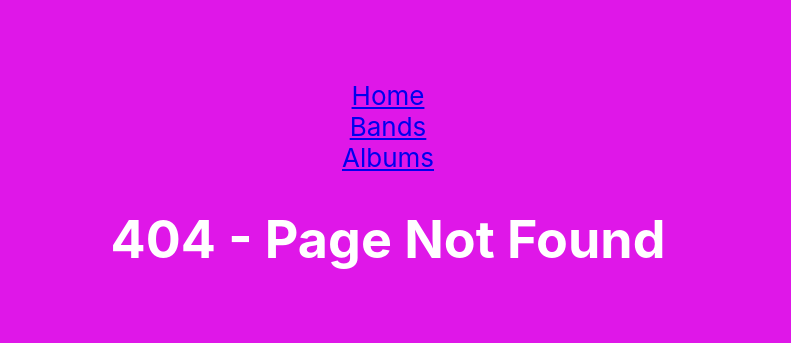
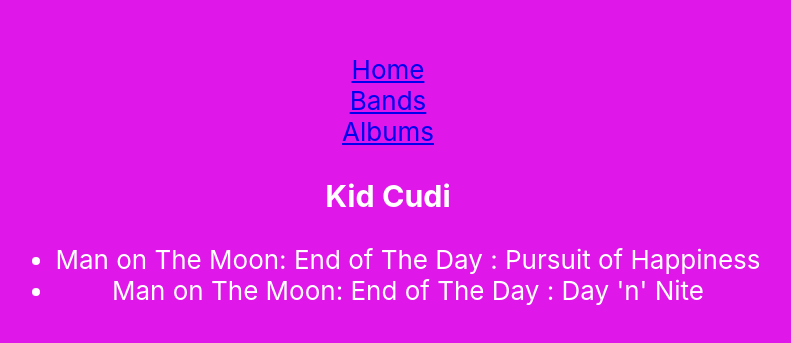
Before and after one commit to A-DiRusso/music-browser-app, a React (Create React App) app: page /kidcudi in a window 1280 px wide. Before the commit this address had no page. Shown: the part 207-550 px from the top of the page, without its empty margins (252-1043 px from the left). Built offline with nearby package versions, Linux system fonts and the light colour scheme.

Commit message:
fixes links for now :)

```diff
--- a/src/App.js
+++ b/src/App.js
@@ -9,11 +9,11 @@
   Switch
 } from 'react-router-dom';
 import PageNotFound from './PageNotFound';
-import Culture from './albums/Culture';
-import ManOn from './albums/ManOn';
-import ATLiens from './albums/ATLiens';
-import MasterOf from './albums/MasterOf';
 import Radiohead from './Radiohead';
+import Migos from './Migos';
+import Santigold from './Santigold';
+import KidCudi from './KidCudi';
+import OutKast from './OutKast';
 
 
 function App() {
@@ -30,10 +30,10 @@
       <Route path="/bands" component={Bands} />
       <Route path="/albums" component={Albums} />
       <Route path="/radiohead" component={Radiohead} />
-      <Route path="/culture" component={Culture} />
-      <Route path="/masterof" component={MasterOf} />
-      <Route path="/manon" component={ManOn} />
-      <Route path="/atliens" component={ATLiens} />
+      <Route path="/migos" component={Migos} />
+      <Route path="/santigold" component={Santigold} />
+      <Route path="/kidcudi" component={KidCudi} />
+      <Route path="/outkast" component={OutKast} />
       <Route component={PageNotFound} />
      </Switch>
 
--- a/src/Bands.js
+++ b/src/Bands.js
@@ -21,15 +21,14 @@
                <br />
                <Link to="/radiohead">Radiohead</Link>
                <br />
-               <Link to="/masterof">Santigold</Link>
+               <Link to="/migos">Migos</Link>
                <br />
-               <Link to="/culture">Migos</Link>
+               <Link to="/santigold">Santigold</Link>
                <br />
-               <Link to="/manon">Kid Cudi</Link>
+               <Link to="/kidcudi">Kid Cudi</Link>
                <br />
-               <Link to="/atliens">OutKast</Link>
-               <br />
-               <Link to="/">Home</Link>
+               <Link to="/outkast">OutKast</Link>
+
 
 
 
--- /dev/null
+++ b/src/KidCudi.js
@@ -0,0 +1,24 @@
+import React, { Component } from 'react'
+
+export default class KidCudi extends Component {
+    constructor(props) {
+        super(props);
+        this.state = {
+            albums: {
+                name: "Man on The Moon: End of The Day",
+                songs: ['Pursuit of Happiness', 'Day \'n\' Nite'],
+            }
+
+        }
+    }
+    render() {
+      return (
+          <div>
+              <h3>Kid Cudi</h3>
+              <ul>
+                  {this.state.albums.songs.map((song, i) => (<li key={i}>{this.state.albums.name} : {song}</li>))}
+              </ul>
+          </div>
+      )
+    }
+}
--- /dev/null
+++ b/src/Migos.js
@@ -0,0 +1,27 @@
+import React from 'react'
+
+class Migos extends React.Component {
+  constructor(props) {
+    super(props);
+    this.state = {
+        albums: {
+            name: 'Culture',
+            songs: ['Bad and Boojee', 'Deadz'],
+        }
+
+    }
+  }
+  render () {
+      return (
+        <div>
+          <h3>Migos</h3>
+          <ul>
+              {this.state.albums.songs.map((song, i) => (<li key={i}>{this.state.albums.name} : {song}</li>))}
+          </ul>
+        </div>
+      )
+
+  }
+}
+
+export default Migos;
--- /dev/null
+++ b/src/OutKast.js
@@ -0,0 +1,25 @@
+import React, { Component } from 'react'
+
+export default class OutKast extends Component {
+    constructor(props) {
+        super(props);
+        this.state = {
+            albums: {
+                name: "ATLiens",
+                songs: ['Elevators', 'Decatur Psalm'],
+            }
+
+        }
+    }
+    render() {
+     return (
+          <div>
+                <h3>OutKast</h3>
+                <ul>
+                {this.state.albums.songs.map((song, i) => (<li key={i}>{this.state.albums.name} : {song}</li>))}
+            </ul>
+        </div>
+
+      )
+     }
+}
--- a/src/Radiohead.js
+++ b/src/Radiohead.js
@@ -4,9 +4,9 @@
     constructor(props) {
         super(props);
         this.state = {
-            album: {
+            albums: {
                 name: 'Kid A',
-                songs: ['How to Disappear Completely', 'Motion Picture Soundtrack']
+                songs: ['How to Disappear Completely', 'Motion Picture Soundtrack'],
 
             }
         }
@@ -17,7 +17,7 @@
             <h3>Radiohead</h3>
             <ul>
 
-                    {this.state.album.songs.map((song, i ) => (<li key={i}>{this.state.album.name} : {song}</li>))}
+                    {this.state.albums.songs.map((song, i ) => (<li key={i}>{this.state.albums.name} : {song}</li>))}
 
             </ul>
         </div>
--- /dev/null
+++ b/src/Santigold.js
@@ -0,0 +1,24 @@
+import React, { Component } from 'react'
+
+export default class Santigold extends Component {
+    constructor(props) {
+        super(props);
+        this.state = {
+            albums: {
+                name: "Master of My Make Believe",
+                songs: ['Disparate Youth', 'Go'],
+            }
+
+        }
+    }
+    render() {
+      return (
+          <div>
+                <h3>Santigold</h3>
+                <ul>
+                    {this.state.albums.songs.map((song, i) => (<li key={i}>{this.state.albums.name} : {song}</li>))}
+                </ul>
+          </div>
+      )
+    }
+}
--- a/src/albums/ATLiens.js
+++ /dev/null
@@ -1,18 +0,0 @@
-import React, { Component } from 'react'
-
-export default class ATLiens extends Component {
-  constructor(props) {
-      super(props);
-      this.state = {
-        songs: ['Elevators', 'Decatur Psalm'],
-
-      }
-  }
-  render() {
-    return (
-      <ul>
-          {this.state.songs.map((song, i) => (<li key={i}>{song}</li>))}
-      </ul>
-    )
-  }
-}
--- a/src/albums/Culture.js
+++ /dev/null
@@ -1,18 +0,0 @@
-import React, { Component } from 'react'
-
-export default class Culture extends Component {
-  constructor(props) {
-      super(props);
-      this.state = {
-        songs: ['Bad and Boojee', 'Deadz'],
-
-      }
-  }
-  render() {
-    return (
-      <ul>
-          {this.state.songs.map((song, i) => (<li key={i}>{song}</li>))}
-      </ul>
-    )
-  }
-}
--- a/src/albums/ManOn.js
+++ /dev/null
@@ -1,18 +0,0 @@
-import React, { Component } from 'react'
-
-export default class ManOn extends Component {
-  constructor(props) {
-      super(props);
-      this.state = {
-        songs: ['Pursuit of Happiness', 'Day \'n\' Nite'],
-
-      }
-  }
-  render() {
-    return (
-      <ul>
-          {this.state.songs.map((song, i) => (<li key={i}>{song}</li>))}
-      </ul>
-    )
-  }
-}
--- a/src/albums/MasterOf.js
+++ /dev/null
@@ -1,18 +0,0 @@
-import React, { Component } from 'react'
-
-export default class MasterOf extends Component {
-  constructor(props) {
-      super(props);
-      this.state = {
-        songs: ['Disparate Youth', 'Go'],
-
-      }
-  }
-  render() {
-    return (
-      <ul>
-          {this.state.songs.map((song, i) => (<li key={i}>{song}</li>))}
-      </ul>
-    )
-  }
-}
```
